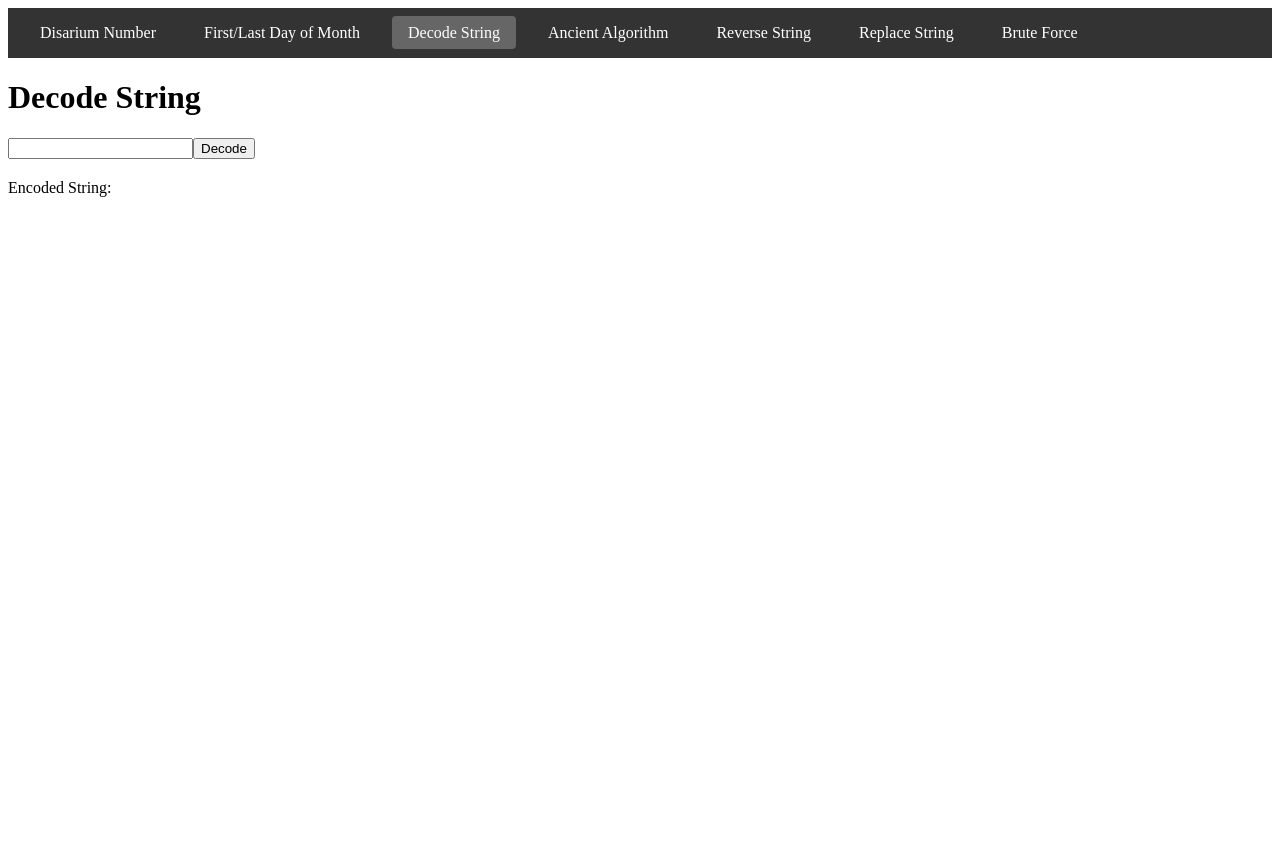
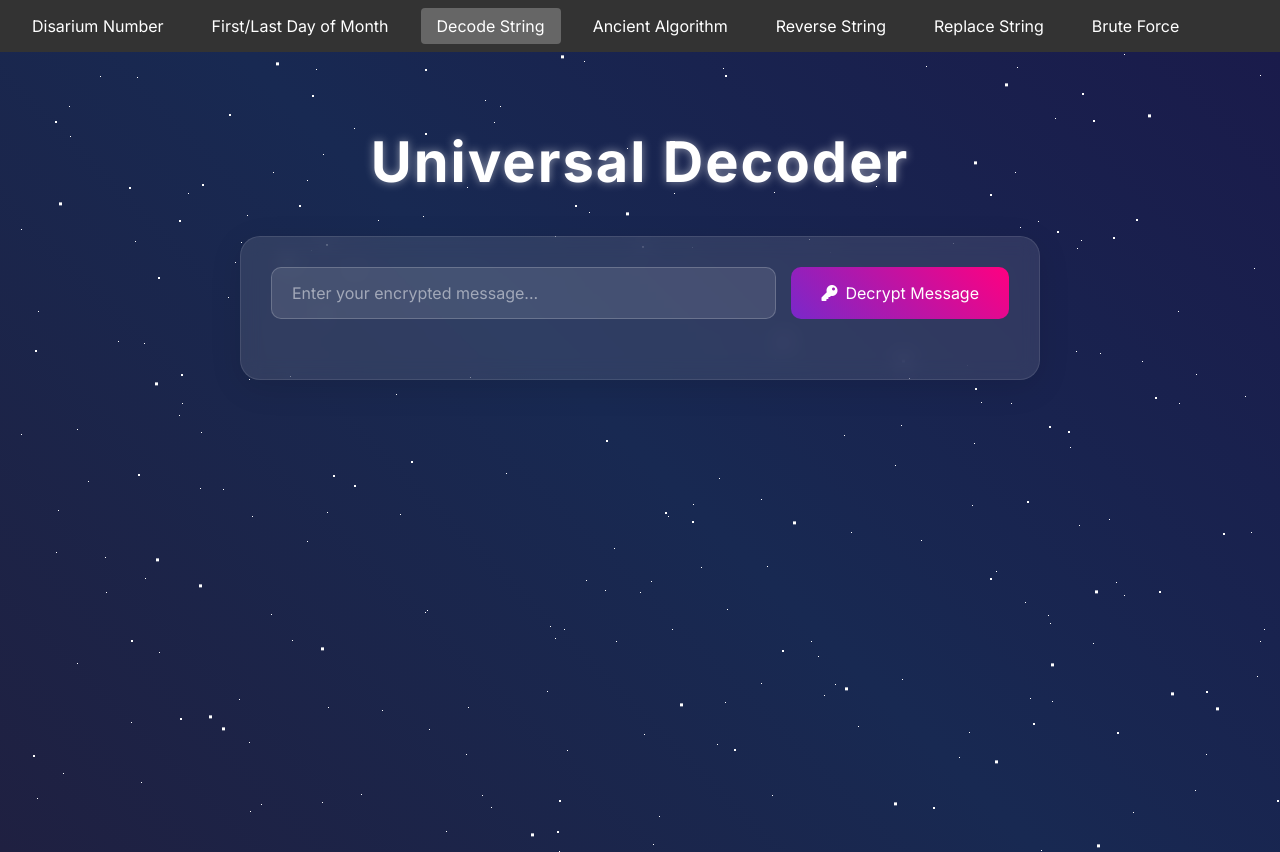
Before and after one commit to DuerinckThibeau/HTF-2024, an Angular app: page /mission/decode-string in a window 1280 px wide. Before the commit the page ends 800 px from the top, so only its background shows below. Built offline with nearby package versions, Linux system fonts and the light colour scheme.

Commit message:
Improve universal decoder

```diff
--- a/src/app/decodestring/decodestring.component.html
+++ b/src/app/decodestring/decodestring.component.html
@@ -1,5 +1,46 @@
-<h1>Decode String</h1>
-<input type="text" [(ngModel)]="encodedString" />
-<button (click)="decodeString()">Decode</button>
-<p style="margin-top: 20px">Encoded String: {{ encodedString }}</p>
-<p *ngIf="decodedString">Decoded String: {{ decodedString }}</p>
+<div class="space-container">
+  <div class="stars"></div>
+  <div class="stars2"></div>
+  <div class="stars3"></div>
+
+  <div class="content">
+    <h1 class="cosmic-title">Universal Decoder</h1>
+    <div class="decoder-box">
+      <div class="input-group">
+        <input
+          type="text"
+          [(ngModel)]="inputString"
+          placeholder="Enter your encrypted message..."
+          class="cosmic-input"
+        />
+        <button (click)="detectAndDecodeString()" class="cosmic-button">
+          <span class="button-content">
+            <i class="fas fa-key"></i>
+            Decrypt Message
+          </span>
+        </button>
+      </div>
+
+      <div class="result-container" *ngIf="encodingType">
+        <div class="result-card">
+          <div class="encoding-type">
+            <span class="label">Encryption Type:</span>
+            <span class="value">{{ encodingType }}</span>
+          </div>
+
+          <div class="message-box">
+            <div class="encoded">
+              <span class="label">Last Decoded Message:</span>
+              <div class="value">{{ encodedString }}</div>
+            </div>
+
+            <div class="decoded">
+              <span class="label">Decrypted Result:</span>
+              <div class="value">{{ decodedString }}</div>
+            </div>
+          </div>
+        </div>
+      </div>
+    </div>
+  </div>
+</div>
--- a/src/app/decodestring/decodestring.component.scss
+++ b/src/app/decodestring/decodestring.component.scss
@@ -0,0 +1,213 @@
+// Space background
+.space-container {
+  min-height: 100vh;
+  background: linear-gradient(45deg, #1f2041 0%, #182952 50%, #1a1b4b 100%);
+  position: relative;
+  overflow: hidden;
+  padding: 20px;
+}
+
+// Stars animation
+@function multiple-box-shadow($n) {
+  $value: "#{random(2000)}px #{random(2000)}px #FFF";
+  @for $i from 2 through $n {
+    $value: "#{$value} , #{random(2000)}px #{random(2000)}px #FFF";
+  }
+  @return unquote($value);
+}
+
+$shadows-small: multiple-box-shadow(700);
+$shadows-medium: multiple-box-shadow(200);
+$shadows-big: multiple-box-shadow(100);
+
+.stars {
+  width: 1px;
+  height: 1px;
+  background: transparent;
+  box-shadow: $shadows-small;
+  animation: animateStars 50s linear infinite;
+  &:after {
+    content: " ";
+    position: absolute;
+    top: 2000px;
+    width: 1px;
+    height: 1px;
+    background: transparent;
+    box-shadow: $shadows-small;
+  }
+}
+
+.stars2 {
+  width: 2px;
+  height: 2px;
+  background: transparent;
+  box-shadow: $shadows-medium;
+  animation: animateStars 100s linear infinite;
+  &:after {
+    content: " ";
+    position: absolute;
+    top: 2000px;
+    width: 2px;
+    height: 2px;
+    background: transparent;
+    box-shadow: $shadows-medium;
+  }
+}
+
+.stars3 {
+  width: 3px;
+  height: 3px;
+  background: transparent;
+  box-shadow: $shadows-big;
+  animation: animateStars 150s linear infinite;
+  &:after {
+    content: " ";
+    position: absolute;
+    top: 2000px;
+    width: 3px;
+    height: 3px;
+    background: transparent;
+    box-shadow: $shadows-big;
+  }
+}
+
+@keyframes animateStars {
+  from {
+    transform: translateY(0px);
+  }
+  to {
+    transform: translateY(-2000px);
+  }
+}
+
+// Content styling
+.content {
+  position: relative;
+  z-index: 1;
+  max-width: 800px;
+  margin: 0 auto;
+  padding-top: 50px;
+}
+
+.cosmic-title {
+  color: #fff;
+  text-align: center;
+  font-size: 3.5rem;
+  margin-bottom: 40px;
+  text-shadow: 0 0 10px rgba(255, 255, 255, 0.5);
+  font-weight: 700;
+  letter-spacing: 2px;
+}
+
+.decoder-box {
+  background: rgba(255, 255, 255, 0.1);
+  backdrop-filter: blur(10px);
+  border-radius: 20px;
+  padding: 30px;
+  box-shadow: 0 8px 32px rgba(0, 0, 0, 0.1);
+  border: 1px solid rgba(255, 255, 255, 0.1);
+}
+
+.input-group {
+  display: flex;
+  gap: 15px;
+  margin-bottom: 30px;
+}
+
+.cosmic-input {
+  flex: 1;
+  background: rgba(255, 255, 255, 0.1);
+  border: 1px solid rgba(255, 255, 255, 0.2);
+  border-radius: 10px;
+  padding: 15px 20px;
+  color: #fff;
+  font-size: 1rem;
+  transition: all 0.3s ease;
+
+  &::placeholder {
+    color: rgba(255, 255, 255, 0.5);
+  }
+
+  &:focus {
+    outline: none;
+    border-color: rgba(255, 255, 255, 0.5);
+    box-shadow: 0 0 15px rgba(255, 255, 255, 0.1);
+  }
+}
+
+.cosmic-button {
+  background: linear-gradient(45deg, #7928ca, #ff0080);
+  border: none;
+  border-radius: 10px;
+  padding: 15px 30px;
+  color: #fff;
+  font-size: 1rem;
+  cursor: pointer;
+  transition: all 0.3s ease;
+
+  &:hover {
+    transform: translateY(-2px);
+    box-shadow: 0 5px 15px rgba(255, 0, 128, 0.4);
+  }
+
+  .button-content {
+    display: flex;
+    align-items: center;
+    gap: 8px;
+  }
+}
+
+.result-container {
+  margin-top: 30px;
+}
+
+.result-card {
+  background: rgba(255, 255, 255, 0.05);
+  border-radius: 15px;
+  padding: 20px;
+  border: 1px solid rgba(255, 255, 255, 0.1);
+}
+
+.encoding-type {
+  margin-bottom: 20px;
+  padding-bottom: 15px;
+  border-bottom: 1px solid rgba(255, 255, 255, 0.1);
+
+  .label {
+    color: rgba(255, 255, 255, 0.6);
+    font-size: 0.9rem;
+  }
+
+  .value {
+    color: #ff0080;
+    font-weight: 600;
+    margin-left: 10px;
+  }
+}
+
+.message-box {
+  .encoded,
+  .decoded {
+    margin-bottom: 20px;
+
+    .label {
+      display: block;
+      color: rgba(255, 255, 255, 0.6);
+      font-size: 0.9rem;
+      margin-bottom: 8px;
+    }
+
+    .value {
+      background: rgba(0, 0, 0, 0.2);
+      padding: 15px;
+      border-radius: 8px;
+      color: #fff;
+      font-family: "Courier New", monospace;
+      word-break: break-all;
+    }
+  }
+
+  .decoded .value {
+    background: rgba(121, 40, 202, 0.2);
+  }
+}
--- a/src/app/decodestring/decodestring.component.ts
+++ b/src/app/decodestring/decodestring.component.ts
@@ -6,16 +6,105 @@ import { Component, OnInit } from "@angular/core";
   styleUrls: ["./decodestring.component.scss"],
 })
 export class DecodestringComponent implements OnInit {
-  constructor() {}
+  inputString: string = "";
+  encodedString: string = "";
+  decodedString: string = "";
+  encodingType: string = "";
 
   ngOnInit(): void {}
 
-  encodedString: string = "";
-  decodedString: string = "";
-
-  decodeString() {
-    this.decodedString = atob(this.encodedString); // Base64 encoding/decoding
+  onInputChange() {
+    this.decodedString = "";
+    this.encodingType = "";
   }
 
-  // Toevoeging: Verschillende soorten encoding herkennen en decoden (ook tonen welke encoding het is)
+  detectAndDecodeString() {
+    this.encodedString = this.inputString;
+    this.decodedString = "";
+    this.encodingType = "";
+
+    try {
+      if (this.isBase64(this.encodedString)) {
+        this.decodedString = atob(this.encodedString);
+        this.encodingType = "Base64";
+        return;
+      }
+
+      if (this.isURLEncoded(this.encodedString)) {
+        this.decodedString = decodeURIComponent(this.encodedString);
+        this.encodingType = "URL Encoding";
+        return;
+      }
+
+      if (this.containsHTMLEntities(this.encodedString)) {
+        this.decodedString = this.decodeHTMLEntities(this.encodedString);
+        this.encodingType = "HTML Entities";
+        return;
+      }
+
+      if (this.isCaesarCipher(this.encodedString)) {
+        this.decodedString = this.caesarDecrypt(this.encodedString);
+        this.encodingType = "Caesar Cipher (shift=3)";
+        return;
+      }
+
+      this.encodingType = "Unknown encoding";
+      this.decodedString = "Unable to detect encoding type";
+    } catch (error) {
+      this.encodingType = "Error";
+      this.decodedString = "Failed to decode string";
+    }
+  }
+
+  private isBase64(str: string): boolean {
+    try {
+      return btoa(atob(str)) === str;
+    } catch (err) {
+      return false;
+    }
+  }
+
+  private isURLEncoded(str: string): boolean {
+    try {
+      return decodeURIComponent(str) !== str && str.indexOf("%") !== -1;
+    } catch (err) {
+      return false;
+    }
+  }
+
+  private containsHTMLEntities(str: string): boolean {
+    return /&[#A-Za-z0-9]+;/.test(str);
+  }
+
+  private decodeHTMLEntities(str: string): string {
+    const textarea = document.createElement("textarea");
+    textarea.innerHTML = str;
+    return textarea.value;
+  }
+
+  private isCaesarCipher(str: string): boolean {
+    return /^[A-Za-z\s]+$/.test(str);
+  }
+
+  private caesarDecrypt(ciphertext: string, shift: number = 3): string {
+    const alphabet = "abcdefghijklmnopqrstuvwxyz";
+    let decryptedText = "";
+
+    for (let i = 0; i < ciphertext.length; i++) {
+      const char = ciphertext[i];
+      const isUpperCase = char === char.toUpperCase();
+      const lowerChar = char.toLowerCase();
+      const index = alphabet.indexOf(lowerChar);
+
+      if (index === -1) {
+        decryptedText += char;
+      } else {
+        let newIndex = (index - shift + 26) % 26;
+        let newChar = alphabet[newIndex];
+        decryptedText += isUpperCase ? newChar.toUpperCase() : newChar;
+      }
+    }
+
+    return decryptedText;
+  }
 }
--- a/src/index.html
+++ b/src/index.html
@@ -1,11 +1,15 @@
-<!doctype html>
+<!DOCTYPE html>
 <html lang="en">
   <head>
-  <meta charset="utf-8">
+    <meta charset="utf-8" />
     <title>HtfAngular</title>
-  <base href="/">
-  <meta name="viewport" content="width=device-width, initial-scale=1">
-  <link rel="icon" type="image/x-icon" href="favicon.ico">
+    <base href="/" />
+    <meta name="viewport" content="width=device-width, initial-scale=1" />
+    <link rel="icon" type="image/x-icon" href="favicon.ico" />
+    <link
+      rel="stylesheet"
+      href="https://cdnjs.cloudflare.com/ajax/libs/font-awesome/5.15.4/css/all.min.css"
+    />
   </head>
   <body>
     <app-root></app-root>
--- a/src/styles.scss
+++ b/src/styles.scss
@@ -1 +1,13 @@
-/* You can add global styles to this file, and also import other style files */
+@import url("https://fonts.googleapis.com/css2?family=Inter:wght@400;600;700&display=swap");
+
+* {
+  margin: 0;
+  padding: 0;
+  box-sizing: border-box;
+  font-family: "Inter", sans-serif;
+}
+
+body {
+  margin: 0;
+  overflow-x: hidden;
+}
```
Lines whose indentation alone changed are shown as unchanged.
